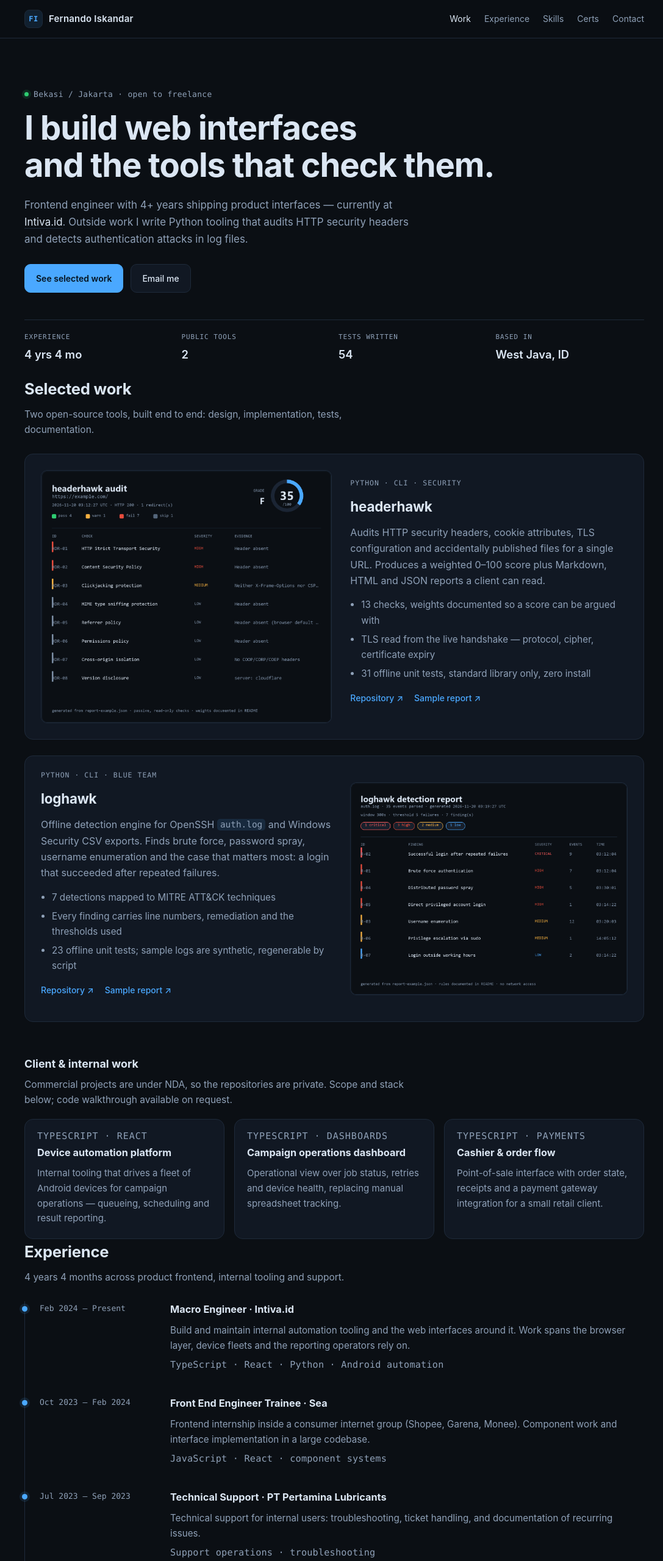
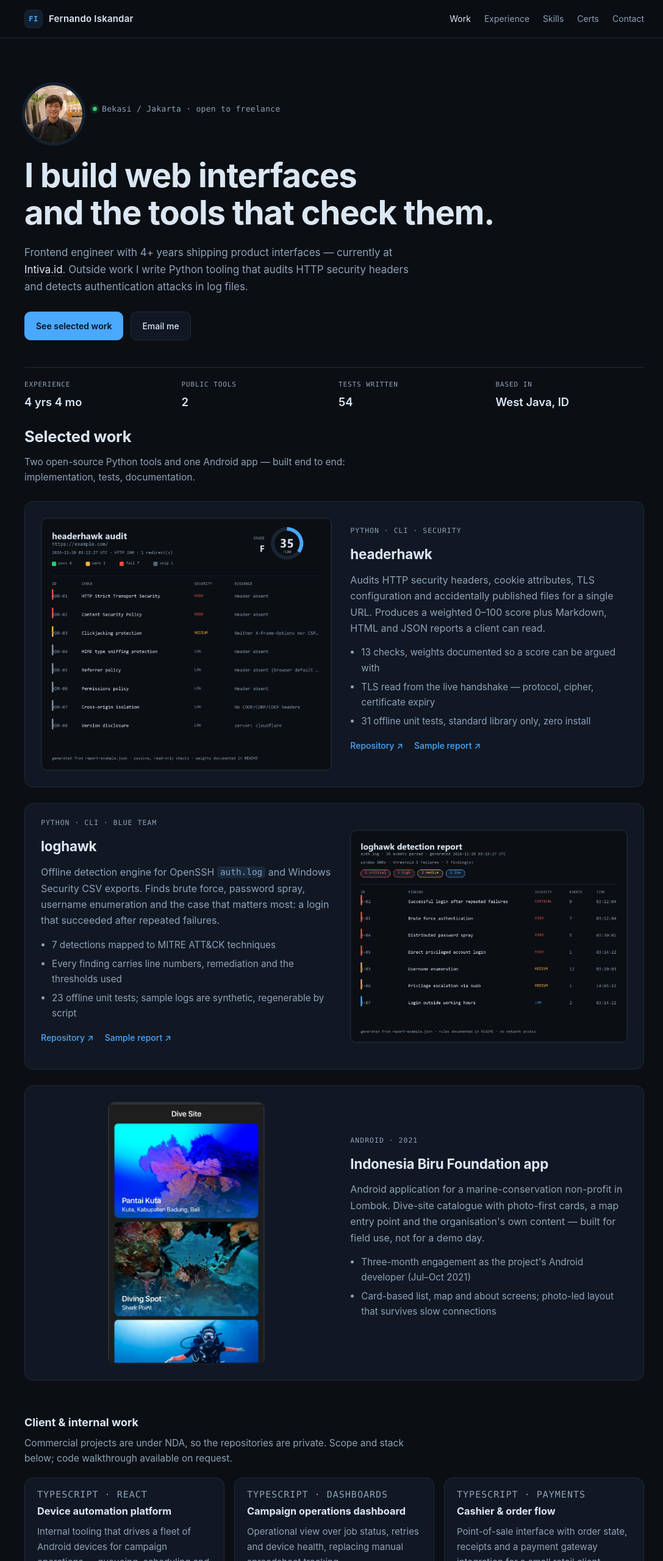
Before and after one commit to nandooliauw/portofolio, a plain HTML site: page index.html in a window 1280 px wide. Shown: the top 2560 px of the page at 61% size, without its empty margins (92-1179 px from the left). Drawn offline with Linux system fonts and the light colour scheme.

Commit message:
portfolio: pull portrait, app screenshot and og portrait from the 2023 assets
- hero portrait: square crop of profile.jpg, 720px, 56KB
- third project card: Indonesia Biru Foundation Android app, real screen
  capture with emulator title bar and Android nav bar cropped out
- og.png now carries the portrait inside the brand ring
- verified: no missing assets or alt text, all paths 200, images re-inspected
  after processing

```diff
--- a/assets/style.css
+++ b/assets/style.css
@@ -143,6 +143,28 @@ code {
 
 .hero { padding: 76px 22px 20px; }
 
+.hero-top {
+  display: flex;
+  align-items: center;
+  gap: 16px;
+  margin-bottom: 22px;
+}
+
+.avatar {
+  width: 96px;
+  height: 96px;
+  border-radius: 50%;
+  object-fit: cover;
+  border: 1px solid var(--line);
+  box-shadow: 0 0 0 4px var(--accent-soft);
+  flex: none;
+}
+
+@media (max-width: 520px) {
+  .avatar { width: 72px; height: 72px; }
+  .hero-top { gap: 12px; }
+}
+
 .eyebrow {
   display: inline-flex;
   align-items: center;
@@ -272,6 +294,14 @@ h2 {
 .project-media img {
   border-radius: 10px;
   border: 1px solid var(--line);
+}
+
+.project-media.phone { text-align: center; }
+.project-media.phone img {
+  width: auto;
+  max-width: 100%;
+  max-height: 430px;
+  margin: 0 auto;
 }
 
 .project-body h3 {
--- a/index.html
+++ b/index.html
@@ -40,7 +40,11 @@
 
   <!-- HERO -->
   <section class="hero wrap">
-    <p class="eyebrow"><span class="dot" aria-hidden="true"></span> Bekasi / Jakarta · open to freelance</p>
+    <div class="hero-top">
+      <img class="avatar" src="assets/profile.jpg" width="96" height="96"
+           alt="Portrait of Fernando Iskandar">
+      <p class="eyebrow"><span class="dot" aria-hidden="true"></span> Bekasi / Jakarta · open to freelance</p>
+    </div>
     <h1>I build web interfaces<br>and the tools that check them.</h1>
     <p class="lede">
       Frontend engineer with 4+ years shipping product interfaces — currently at
@@ -64,7 +68,7 @@
   <section class="wrap" id="work">
     <div class="section-head">
       <h2>Selected work</h2>
-      <p class="section-note">Two open-source tools, built end to end: design, implementation, tests, documentation.</p>
+      <p class="section-note">Two open-source Python tools and one Android app — built end to end: implementation, tests, documentation.</p>
     </div>
 
     <article class="project">
@@ -113,6 +117,25 @@
           <a href="https://github.com/nandoofr298/loghawk" rel="noopener">Repository ↗</a>
           <a href="https://raw.githubusercontent.com/nandoofr298/loghawk/main/examples/report-example.md" rel="noopener">Sample report ↗</a>
         </p>
+      </div>
+    </article>
+
+    <article class="project">
+      <div class="project-media phone">
+        <img src="assets/app-indonesia-biru.jpg" alt="Android app screen listing dive sites as photo cards: Pantai Kuta in Bali and Shark Point" loading="lazy">
+      </div>
+      <div class="project-body">
+        <p class="tag">Android · 2021</p>
+        <h3>Indonesia Biru Foundation app</h3>
+        <p>
+          Android application for a marine-conservation non-profit in Lombok.
+          Dive-site catalogue with photo-first cards, a map entry point and the
+          organisation's own content — built for field use, not for a demo day.
+        </p>
+        <ul class="facts">
+          <li>Three-month engagement as the project's Android developer (Jul–Oct 2021)</li>
+          <li>Card-based list, map and about screens; photo-led layout that survives slow connections</li>
+        </ul>
       </div>
     </article>
 
```
Also changed, not shown: assets/app-indonesia-biru-menu.jpg (added), assets/app-indonesia-biru.jpg (added), assets/og.png, assets/profile.jpg (added), 2 other files.
